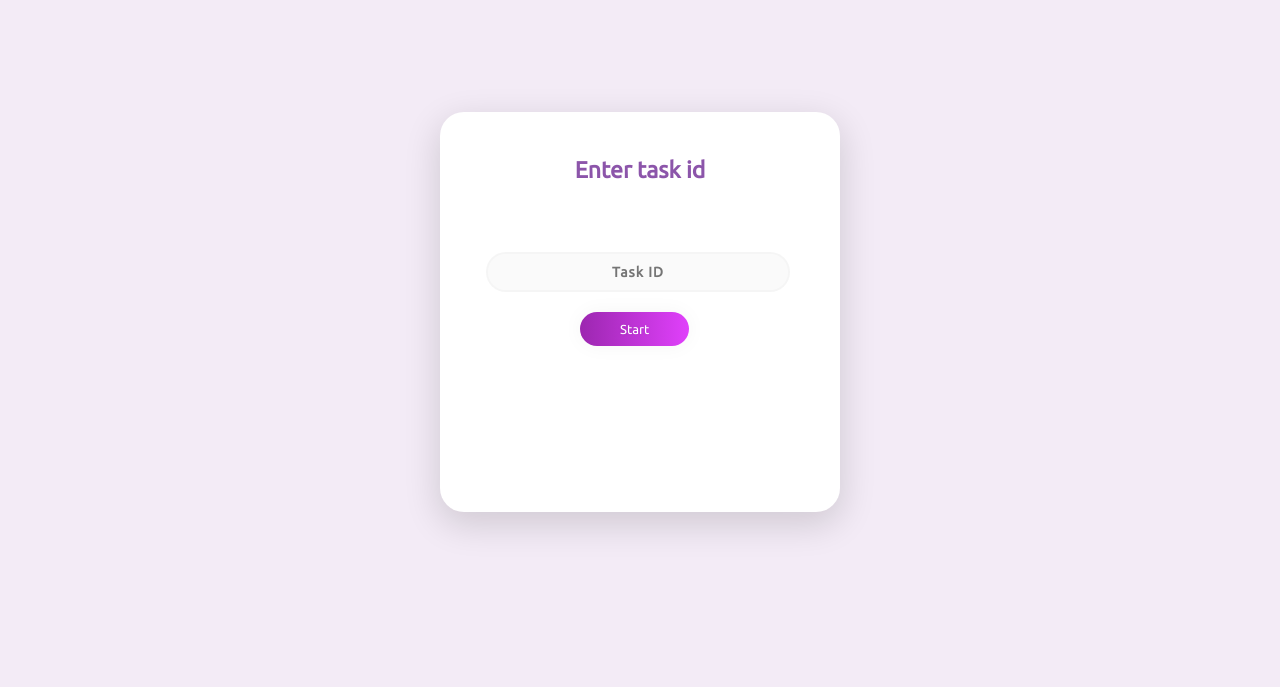
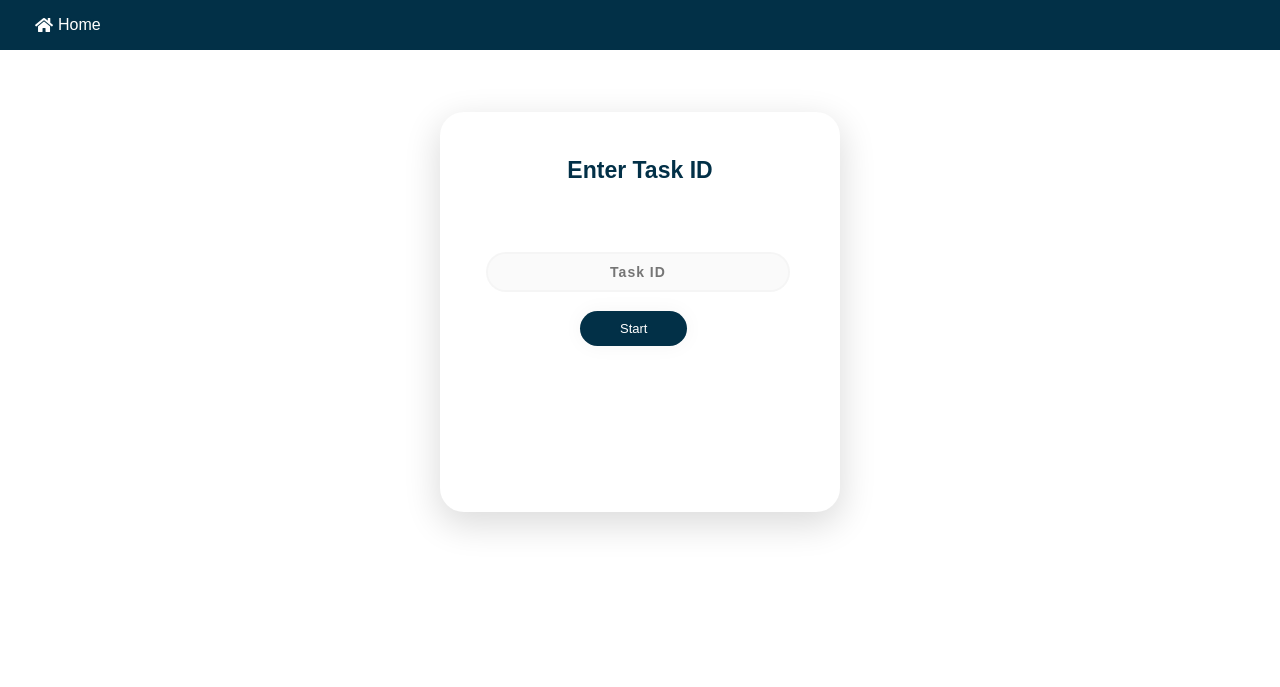
Before and after one commit to HCI-Annotators/HCI-Annotators.github.io, a Flask app: page /annotator-login/ in a window 1280 px wide. Shown: the top 687 px of the page. Run offline with Flask 2, Linux system fonts and the light colour scheme; some libraries are stand-ins or nearby versions.

Commit message:
Bring login to the same style

```diff
--- a/static/css/manager_login.css
+++ b/static/css/login.css
@@ -1,8 +1,3 @@
-body {
-    background-color: #F3EBF6;
-    font-family: 'Ubuntu', sans-serif;
-}
-
 .main {
     background-color: #FFFFFF;
     width: 400px;
@@ -14,8 +9,7 @@ body {
 
 .sign {
     padding-top: 40px;
-    color: #8C55AA;
-    font-family: 'Ubuntu', sans-serif;
+    color: #023047;
     font-weight: bold;
     font-size: 23px;
 }
@@ -74,7 +68,7 @@ font-family: 'Ubuntu', sans-serif;
   cursor: pointer;
     border-radius: 5em;
     color: #fff;
-    background: linear-gradient(to right, #9C27B0, #E040FB);
+    background: #023047;
     border: 0;
     padding-left: 40px;
     padding-right: 40px;
@@ -94,7 +88,7 @@ font-family: 'Ubuntu', sans-serif;
 
 a {
     text-shadow: 0px 0px 3px rgba(117, 117, 117, 0.12);
-    color: #E1BEE7;
+    color: #457b9d;
     text-decoration: none
 }
 
--- a/templates/annotator-login.html
+++ b/templates/annotator-login.html
@@ -1,21 +1,25 @@
 <html>
+    <head>
+        <title>Login</title>
+        <link rel="stylesheet" href="https://cdnjs.cloudflare.com/ajax/libs/font-awesome/5.11.2/css/all.min.css">
+        <link rel="stylesheet" href="/static/css/style.css">
+        <link rel="stylesheet" href="/static/css/login.css">
+    </head>
+    <body>
+        <nav>
+            <a class="nav-link" href="/"><i class="fas fa-home"></i> Home</a>
+        </nav>
+        <main>
 
-<head>
-  <link rel="stylesheet" href="css/style.css">
-  <link href="https://fonts.googleapis.com/css?family=Ubuntu" rel="stylesheet">
-  <meta name="viewport" content="width=device-width, initial-scale=1" />
-  <link rel="stylesheet" href="/static/css/manager_login.css">
-  <title>Sign in</title>
-</head>
+          <div class="main">
+            <p class="sign" align="center">Enter Task ID</p>
+            <form class="form1">
+              <input class="un " type="text" align="center" placeholder="Task ID">
+              <a class="submit" align="center" href="/manager-view/">Start</a>
+            </form>
+          </div>
 
-<body>
-  <div class="main">
-    <p class="sign" align="center">Enter task id</p>
-    <form class="form1">
-      <input class="un " type="text" align="center" placeholder="Task ID">
-      <a class="submit" align="center" href="/annotator-task/">Start</a>
-    </div>
-
-</body>
-
+        </main>
+    </body>
 </html>
+<html>
```
Also changed, not shown: templates/manager-login.html (+14 -10 lines).
